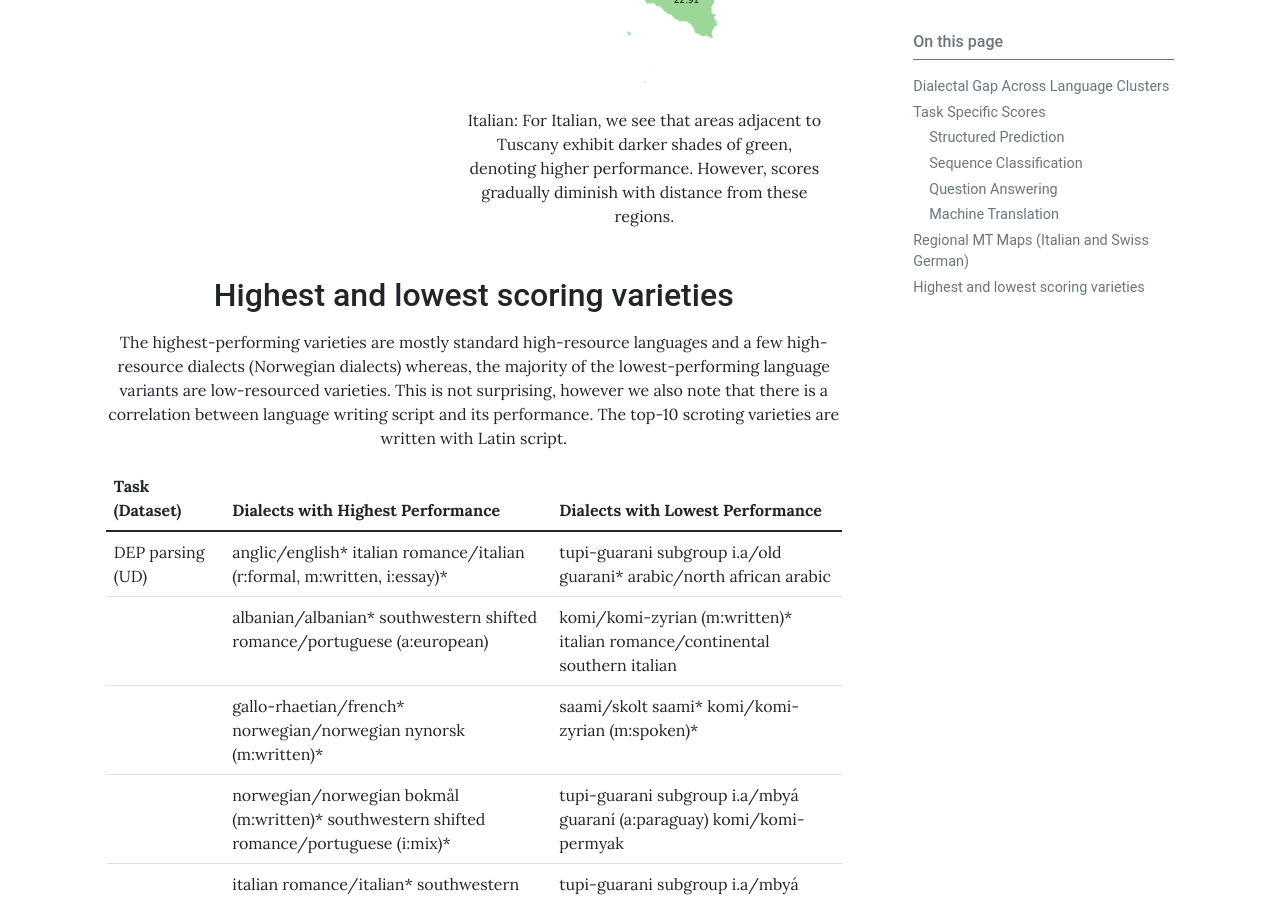
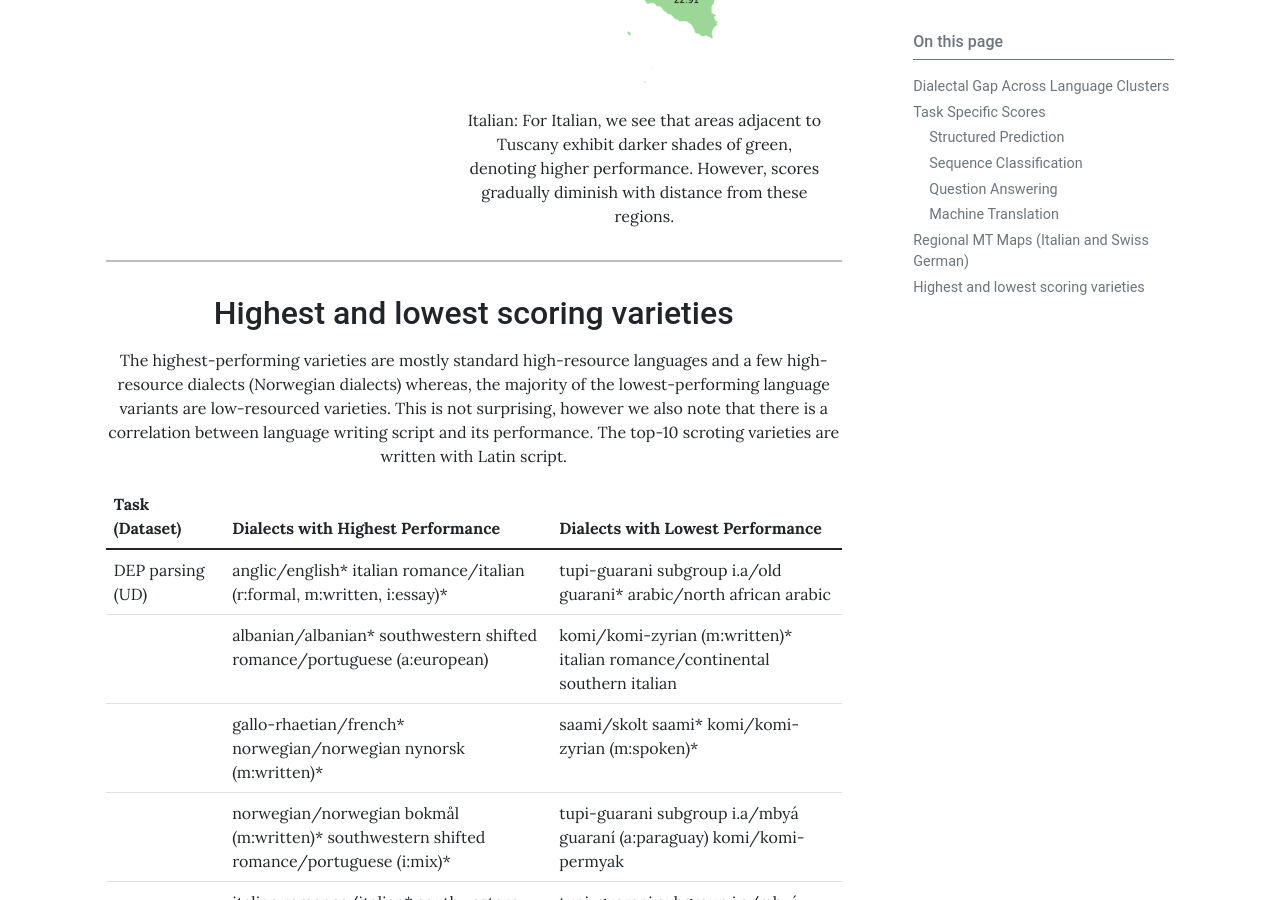
Before and after one commit to ffaisal93/DialectBench.io, a Jekyll site: the page built from pages/results.md, in a window 1280 px wide and 900 px high, scrolled down 6121 px. Built offline with Jekyll 4.4.1, drawn with Linux system fonts in a browser that asks for light colours.

Commit message:
updated results file

```diff
--- a/pages/results.md
+++ b/pages/results.md
@@ -133,6 +133,8 @@ shade of green indicates a higher score). </p>
     </figure>
 </div>
 
+<hr style="border: 1px solid #000;">
+
 <h2 style="text-align: center;">Highest and lowest scoring varieties</h2>
 
 <p style="text-align: center;">The highest-performing varieties are mostly standard high-resource languages and a few high-resource dialects (Norwegian dialects) whereas, the majority of the lowest-performing language variants are low-resourced varieties. This is not surprising, however we also note that there is a correlation between language writing script and its performance. The top-10 scroting varieties are  written with Latin script. </p>
```
